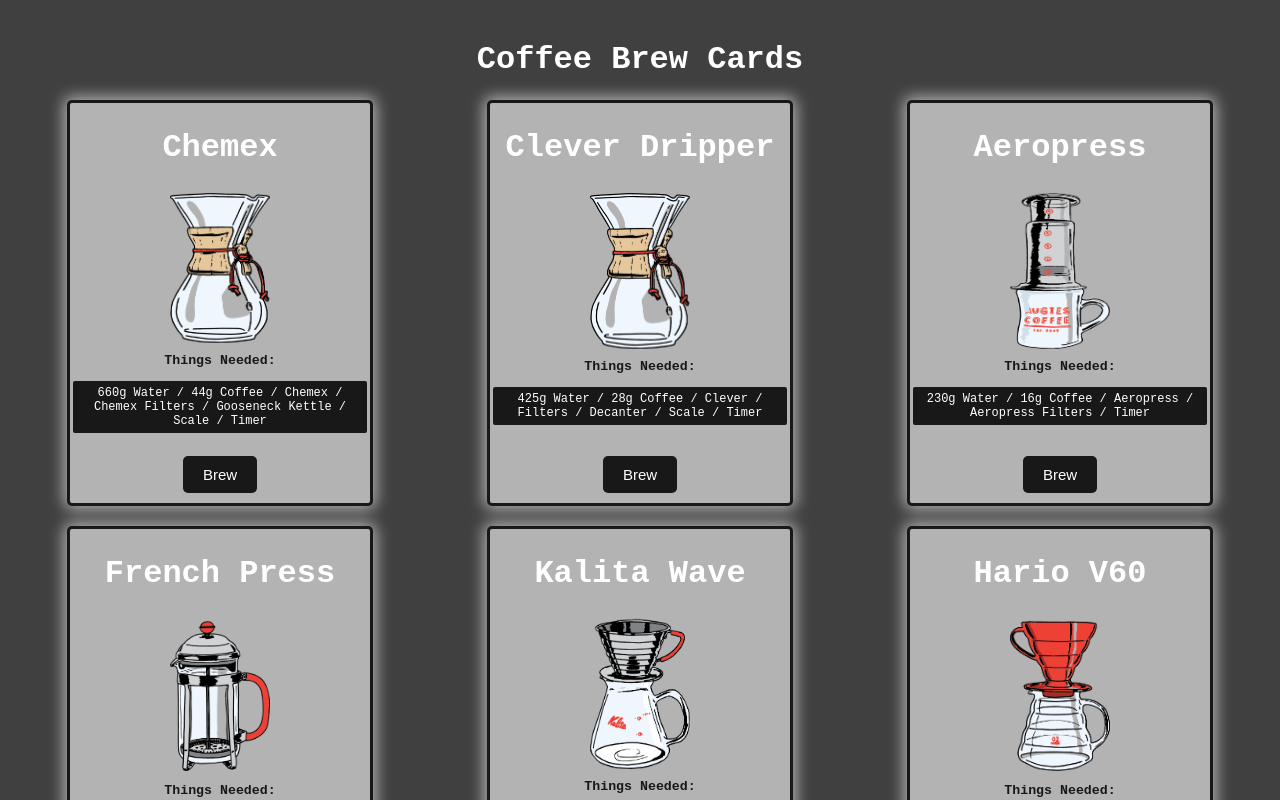
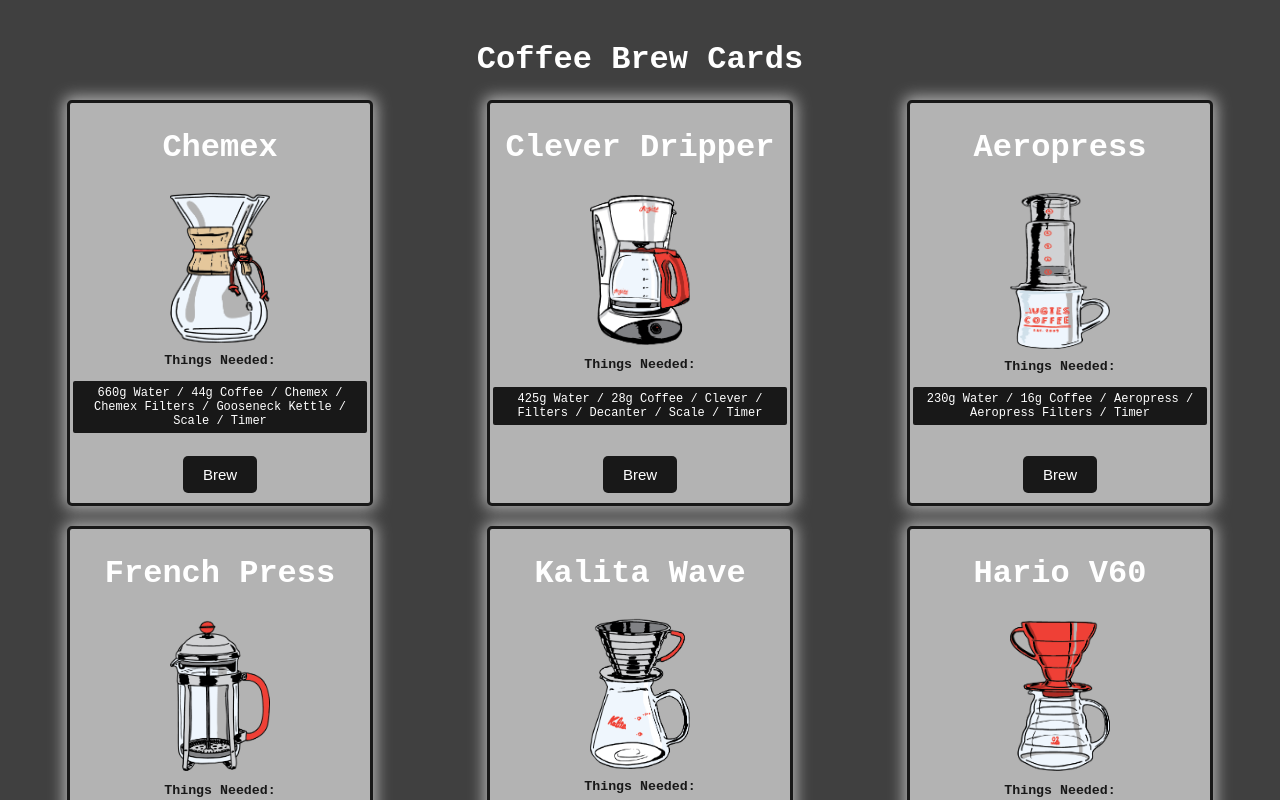
Before and after one commit to puginator/coffee-brew, a React (Create React App) app: page / in a window 1280 px wide. Shown: the top 800 px of the page. Built offline with nearby package versions, Linux system fonts and the light colour scheme.

Commit message:
adjusted grid format at 1200px

```diff
--- a/src/App.js
+++ b/src/App.js
@@ -27,6 +27,9 @@
   gap: 20px;
   justify-content: center;
   align-items: center;
+  @media (max-width: 1200px) {
+    grid: 1fr 1fr / 1fr 1fr;
+  }
   @media (max-width: 768px) {
     grid: 1fr  / 1fr;
   }
--- a/src/cardData.json
+++ b/src/cardData.json
@@ -14,7 +14,7 @@
 
     }, {
         "name": "Clever Dripper",
-        "image": "./assets/images/Chemex.png",
+        "image": "./assets/images/MrCoffee.png",
         "recipe": "425g Water / 28g Coffee / Clever /  Filters / Decanter / Scale / Timer",
         "instructions": {
             "1": "Heat Water to 205°F",
```
